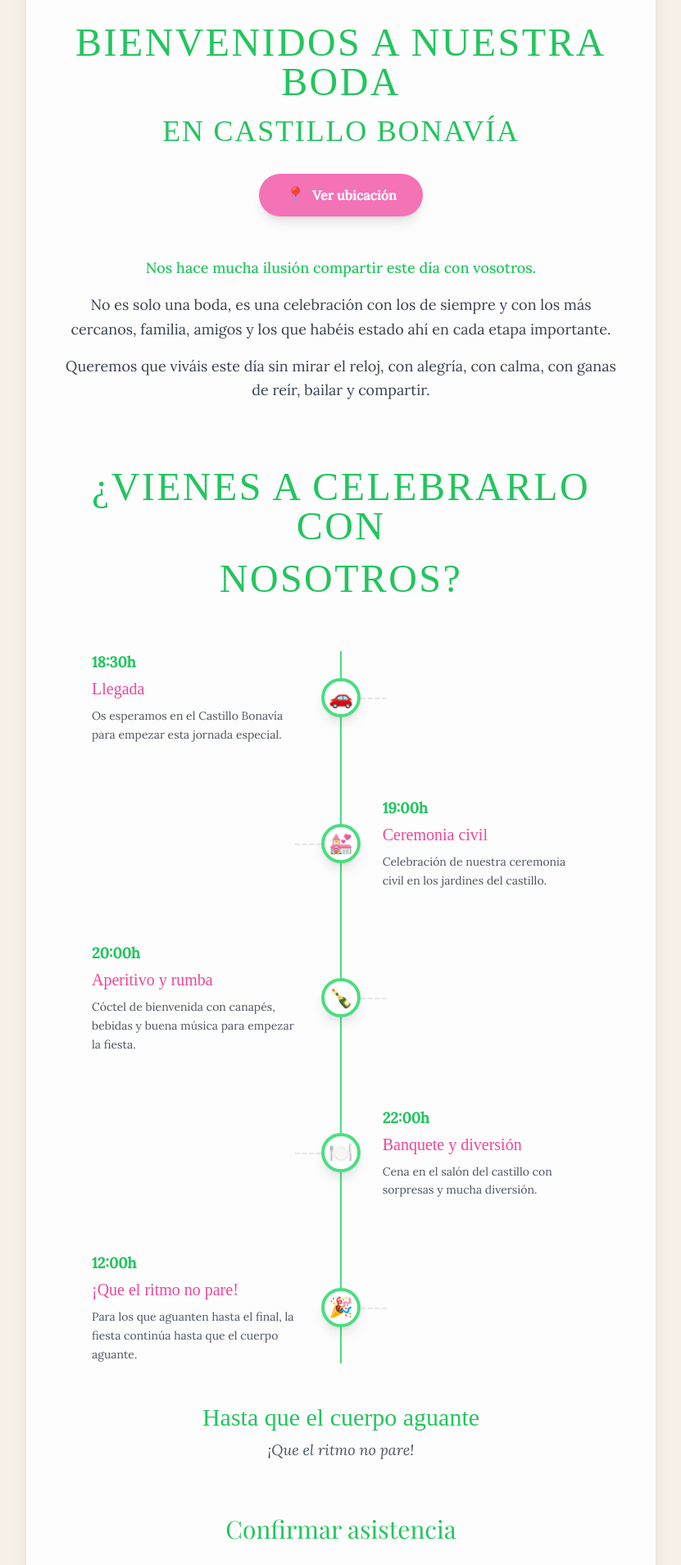
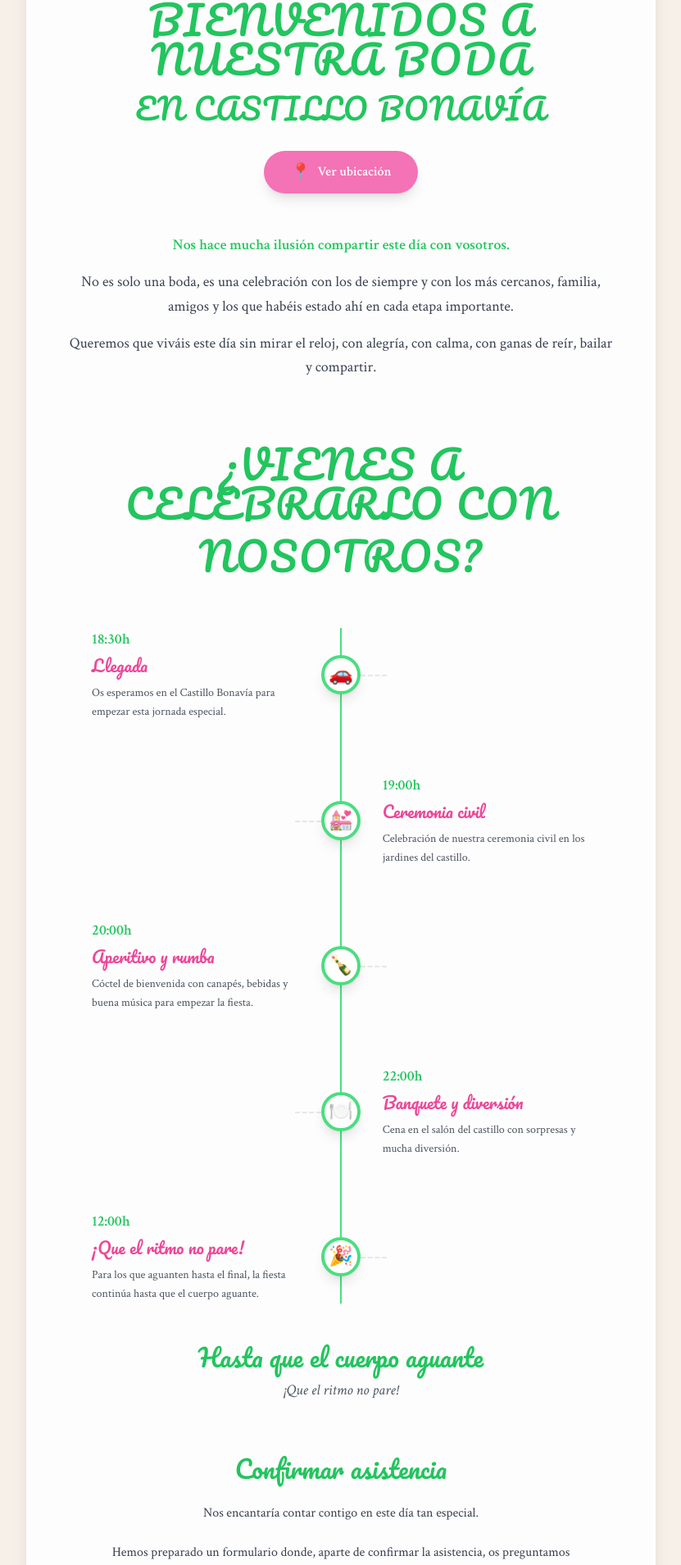
Before and after one commit to diegomorcillod/web-wedding, a React (Vite) app: page / in a window 1280 px wide. Shown: the part 708-2617 px from the top of the page at 82% size, without its empty margins (224-1055 px from the left). Built offline with nearby package versions, Linux system fonts and the light colour scheme; a web font is replaced by a local one.

Commit message:
feat: aplicar Pacifico para títulos y Crimson Text para textos en toda la web

```diff
--- a/src/App.tsx
+++ b/src/App.tsx
@@ -16,10 +16,10 @@ const App: React.FC = () => {
 
           {/* Título de la sección de timeline */}
           <div className="text-center mt-20 mb-12">
-            <h2 className="text-4xl sm:text-5xl font-display text-wedding-green-700 uppercase tracking-wider mb-4">
+            <h2 className="text-4xl sm:text-5xl font-script text-wedding-green-700 uppercase tracking-wider mb-4">
               ¿Vienes a celebrarlo con
             </h2>
-            <h2 className="text-4xl sm:text-5xl font-display text-wedding-green-700 uppercase tracking-wider">
+            <h2 className="text-4xl sm:text-5xl font-script text-wedding-green-700 uppercase tracking-wider">
               nosotros?
             </h2>
           </div>
--- a/src/components/InfoGridSection.tsx
+++ b/src/components/InfoGridSection.tsx
@@ -7,7 +7,7 @@ const InfoGridSection: React.FC = () => {
       <div className="grid grid-cols-1 md:grid-cols-3 gap-8 mb-12">
         {/* Vestimenta - Fuente: Crimson Text (elegante y clásica) */}
         <div className="text-center md:text-left">
-          <h3 className="text-xl font-crimson font-semibold text-wedding-green-700 mb-3 flex items-center justify-center md:justify-start gap-2">
+          <h3 className="text-xl font-script text-wedding-green-700 mb-3 flex items-center justify-center md:justify-start gap-2">
             <span className="inline-block hover:scale-125 hover:rotate-12 transition-transform duration-300">👗</span> Vestimenta
           </h3>
           <p className="text-gray-700 text-sm leading-relaxed font-crimson">
@@ -17,20 +17,20 @@ const InfoGridSection: React.FC = () => {
 
         {/* Regalos - Fuente: Merriweather (moderna y legible) */}
         <div className="text-center md:text-left">
-          <h3 className="text-xl font-merriweather font-bold text-wedding-green-700 mb-3 flex items-center justify-center md:justify-start gap-2">
+          <h3 className="text-xl font-script text-wedding-green-700 mb-3 flex items-center justify-center md:justify-start gap-2">
             <span className="inline-block hover:scale-125 hover:-rotate-12 transition-transform duration-300">🎁</span> Regalos
           </h3>
-          <p className="text-gray-700 text-sm leading-relaxed font-merriweather font-light">
+          <p className="text-gray-700 text-sm leading-relaxed font-crimson">
             {weddingConfig.giftsText}
           </p>
         </div>
 
         {/* Contacto - Fuente: Libre Baskerville (tradicional y sofisticada) */}
         <div className="text-center md:text-left">
-          <h3 className="text-xl font-baskerville font-bold text-wedding-green-700 mb-3 flex items-center justify-center md:justify-start gap-2">
+          <h3 className="text-xl font-script text-wedding-green-700 mb-3 flex items-center justify-center md:justify-start gap-2">
             <span className="inline-block hover:scale-125 hover:rotate-12 transition-transform duration-300 animate-pulse">📞</span> Contacto
           </h3>
-          <div className="text-gray-700 text-sm space-y-2 font-baskerville">
+          <div className="text-gray-700 text-sm space-y-2 font-crimson">
             {weddingConfig.contacts.map((contact, index) => (
               <p key={index}>
                 <strong>{contact.name}:</strong> {contact.phone}
--- a/src/components/IntroSection.tsx
+++ b/src/components/IntroSection.tsx
@@ -4,10 +4,10 @@ import { weddingConfig } from '../config';
 const IntroSection: React.FC = () => {
   return (
     <section className="mt-16 text-center">
-      <h2 className="text-4xl sm:text-5xl font-display text-wedding-green-700 mb-4 uppercase tracking-wider">
+      <h2 className="text-4xl sm:text-5xl font-script text-wedding-green-700 mb-4 uppercase tracking-wider">
         Bienvenidos a nuestra boda
       </h2>
-      <h3 className="text-3xl sm:text-4xl font-display text-wedding-green-700 mb-8 uppercase tracking-wider">
+      <h3 className="text-3xl sm:text-4xl font-script text-wedding-green-700 mb-8 uppercase tracking-wider">
         en Castillo Bonavía
       </h3>
 
@@ -16,14 +16,14 @@ const IntroSection: React.FC = () => {
         href={weddingConfig.googleMapsUrl}
         target="_blank"
         rel="noreferrer"
-        className="inline-flex items-center gap-2 bg-wedding-pink-500 hover:bg-wedding-pink-600 text-white font-semibold rounded-full px-8 py-3 mb-12 shadow-lg transition-all duration-300 hover:scale-105"
+        className="inline-flex items-center gap-2 bg-wedding-pink-500 hover:bg-wedding-pink-600 text-white font-crimson font-semibold rounded-full px-8 py-3 mb-12 shadow-lg transition-all duration-300 hover:scale-105"
       >
         <span className="text-xl">📍</span>
         Ver ubicación
       </a>
 
-      <div className="max-w-2xl mx-auto space-y-4 text-gray-700 leading-relaxed text-lg">
-        <p className="font-medium text-wedding-green-700">
+      <div className="max-w-2xl mx-auto space-y-4 text-gray-700 leading-relaxed text-lg font-crimson">
+        <p className="font-semibold text-wedding-green-700">
           Nos hace mucha ilusión compartir este día con vosotros.
         </p>
         <p>
--- a/src/components/RSVPSection.tsx
+++ b/src/components/RSVPSection.tsx
@@ -4,19 +4,19 @@ import { weddingConfig } from '../config';
 const RSVPSection: React.FC = () => {
   return (
     <section className="mt-16 text-center">
-      <h2 className="text-3xl font-serif text-wedding-green-700 mb-6">
+      <h2 className="text-3xl font-script text-wedding-green-700 mb-6">
         Confirmar asistencia
       </h2>
 
-      <p className="text-gray-700 mb-6 max-w-xl mx-auto">
+      <p className="text-gray-700 mb-6 max-w-xl mx-auto font-crimson">
         Nos encantaría contar contigo en este día tan especial.
       </p>
-      <p className="text-gray-700 mb-8 max-w-xl mx-auto">
+      <p className="text-gray-700 mb-8 max-w-xl mx-auto font-crimson">
         Hemos preparado un formulario donde, aparte de confirmar la asistencia,
         os preguntamos información importante a tener en cuenta para que ese día
         no os tengáis que preocupar de nada 😊
       </p>
-      <p className="text-gray-700 mb-8 max-w-xl mx-auto">
+      <p className="text-gray-700 mb-8 max-w-xl mx-auto font-crimson">
         Para organizarnos bien y cuidar cada detalle, por favor rellena el
         formulario antes del <strong>{weddingConfig.rsvpDeadline}</strong>.
       </p>
@@ -25,7 +25,7 @@ const RSVPSection: React.FC = () => {
         href={weddingConfig.rsvpFormUrl}
         target="_blank"
         rel="noreferrer"
-        className="inline-block bg-wedding-pink-600 hover:bg-wedding-pink-700 text-white font-medium rounded-full px-8 py-3 shadow-lg transition-colors duration-200"
+        className="inline-block bg-wedding-pink-600 hover:bg-wedding-pink-700 text-white font-crimson font-semibold rounded-full px-8 py-3 shadow-lg transition-colors duration-200"
       >
         Rellenar formulario
       </a>
--- a/src/components/TimelineSection.tsx
+++ b/src/components/TimelineSection.tsx
@@ -71,13 +71,13 @@ const TimelineSection: React.FC = () => {
                 }`}
               >
                 <div className={`text-${isLeft ? 'right' : 'left'} pr-${isLeft ? '4' : '0'} pl-${isLeft ? '0' : '4'}`}>
-                  <p className="text-lg font-bold text-wedding-green-700 mb-1">
+                  <p className="text-lg font-bold text-wedding-green-700 mb-1 font-crimson">
                     {event.time}
                   </p>
-                  <h3 className="text-xl font-display text-wedding-pink-600 mb-2">
+                  <h3 className="text-xl font-script text-wedding-pink-600 mb-2">
                     {event.title}
                   </h3>
-                  <p className="text-sm text-gray-600 leading-relaxed">
+                  <p className="text-sm text-gray-600 leading-relaxed font-crimson">
                     {event.description}
                   </p>
                 </div>
@@ -113,10 +113,10 @@ const TimelineSection: React.FC = () => {
 
       {/* Mensaje final */}
       <div className="text-center mt-12 animate-fade-in">
-        <p className="text-2xl sm:text-3xl font-display text-wedding-green-700 mb-2">
+        <p className="text-2xl sm:text-3xl font-script text-wedding-green-700 mb-2">
           Hasta que el cuerpo aguante
         </p>
-        <p className="text-lg text-gray-600 italic">
+        <p className="text-lg text-gray-600 italic font-crimson">
           ¡Que el ritmo no pare!
         </p>
       </div>
--- a/src/index.css
+++ b/src/index.css
@@ -4,7 +4,7 @@
 
 @layer base {
   body {
-    @apply font-body bg-[#f7f0e9] text-gray-800 px-4;
+    @apply font-crimson bg-[#f7f0e9] text-gray-800 px-4;
   }
 
   html {
```
